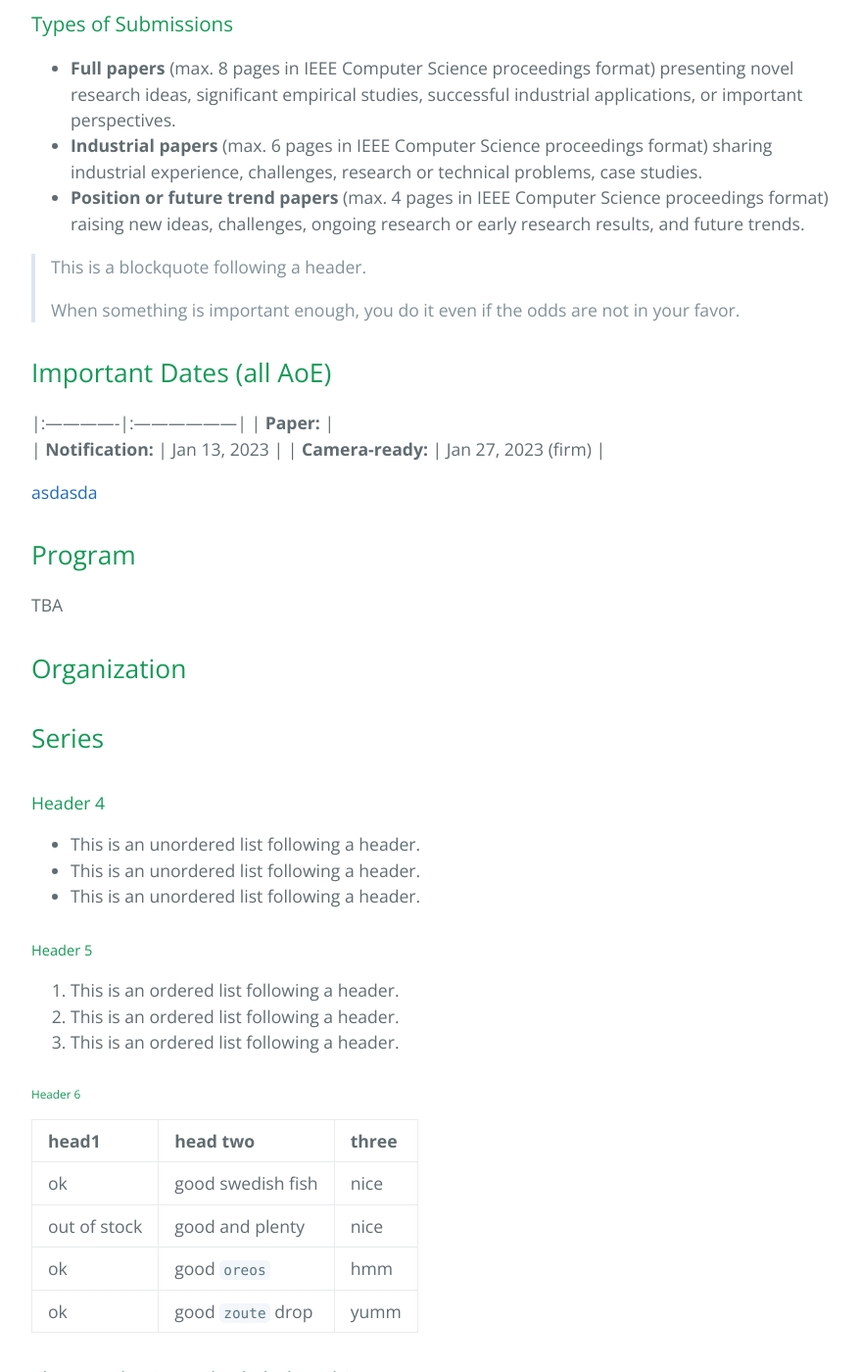
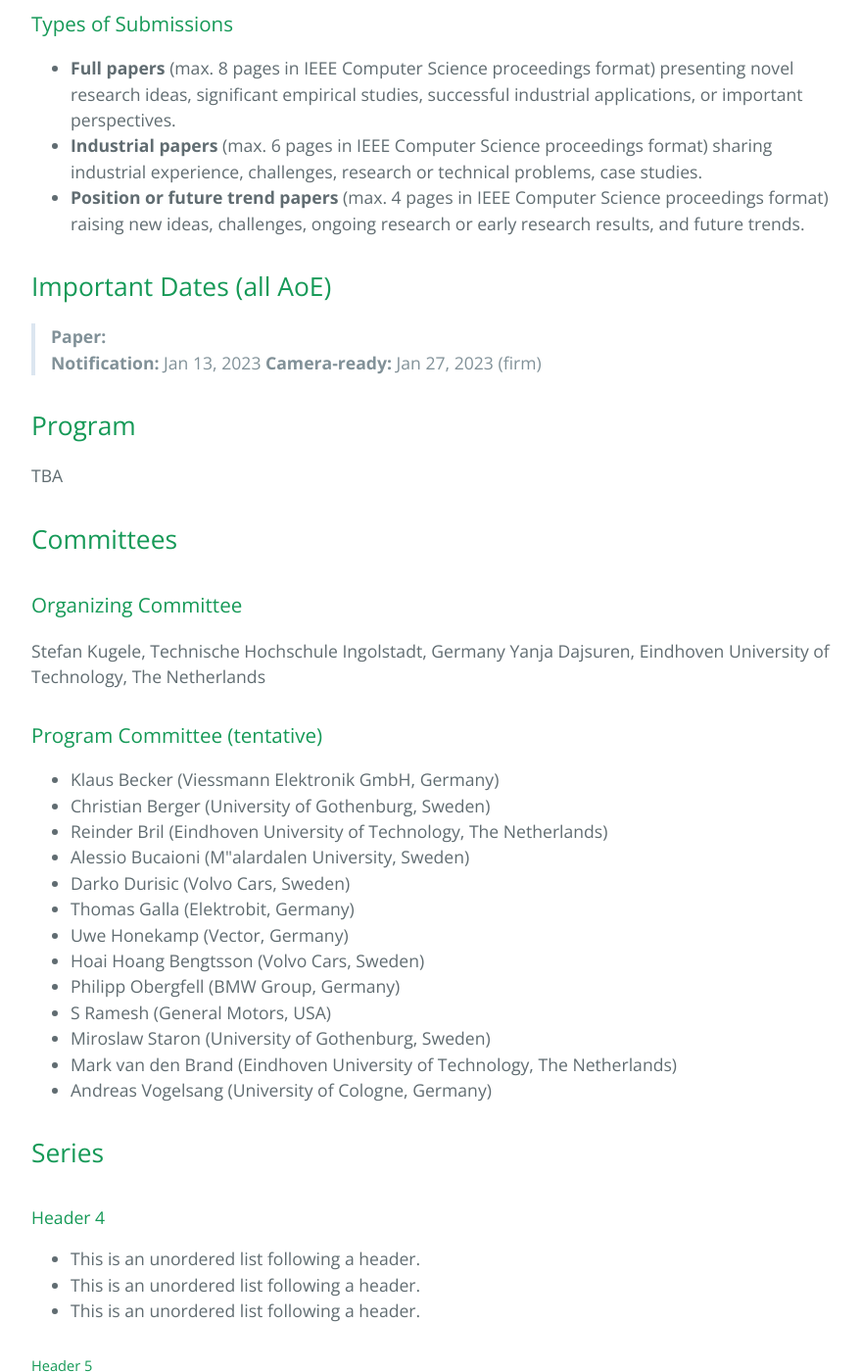
Before and after one commit to WASA-Workshop/2023, a Jekyll site: the page built from index.md, in a window 1280 px wide and 1400 px high, scrolled down 1846 px. Shown: the whole window at 98% size, without its empty margins (192-1071 px from the left). Built offline with Jekyll 4.4.1, drawn with Linux system fonts in a browser that asks for light colours; our own code applies the rules of GitHub Pages for plain Markdown files; some of the changed text lies outside the part shown.

Commit message:
Update index.md

```diff
--- a/index.md
+++ b/index.md
@@ -42,24 +42,36 @@ The program committee of the 9th WASA edition seeks submissions of original and
 - **Position or future trend papers** (max. 4 pages in IEEE Computer Science proceedings format) raising new ideas, challenges, ongoing research or early research results, and future trends.
 
 
-> This is a blockquote following a header.
->
-> When something is important enough, you do it even if the odds are not in your favor.
-
 ## Important Dates (all AoE)
-|:-------------|:------------------|
-| **Paper:**         |
-| **Notification:**  | Jan 13, 2023 |
-| **Camera-ready:**  | Jan 27, 2023 (firm) |
-
-
-
-[asdasda](#welcome-to-wasa-2023)
+> **Paper:**
+> **Notification:**  Jan 13, 2023
+> **Camera-ready:**  Jan 27, 2023 (firm)
 
 ## Program
 TBA
 
-## Organization
+## Committees
+
+### Organizing Committee
+Stefan Kugele,  Technische Hochschule Ingolstadt, Germany
+Yanja Dajsuren, Eindhoven University of Technology, The Netherlands
+
+### Program Committee (tentative)
+
+- Klaus Becker (Viessmann Elektronik GmbH, Germany)
+- Christian Berger (University of Gothenburg, Sweden)
+- Reinder Bril (Eindhoven University of Technology, The Netherlands)
+- Alessio Bucaioni (M\"alardalen University, Sweden)
+- Darko Durisic (Volvo Cars, Sweden)
+- Thomas Galla (Elektrobit, Germany)
+- Uwe Honekamp (Vector, Germany)
+- Hoai Hoang Bengtsson (Volvo Cars, Sweden)
+- Philipp Obergfell (BMW Group, Germany)
+- S Ramesh (General Motors, USA)
+- Miroslaw Staron (University of Gothenburg, Sweden)
+- Mark van den Brand (Eindhoven University of Technology, The Netherlands)
+- Andreas Vogelsang (University of Cologne, Germany)
+
 
 ## Series
 
```
Also changed, not shown: other parts of index.md (+1 -1 lines).
